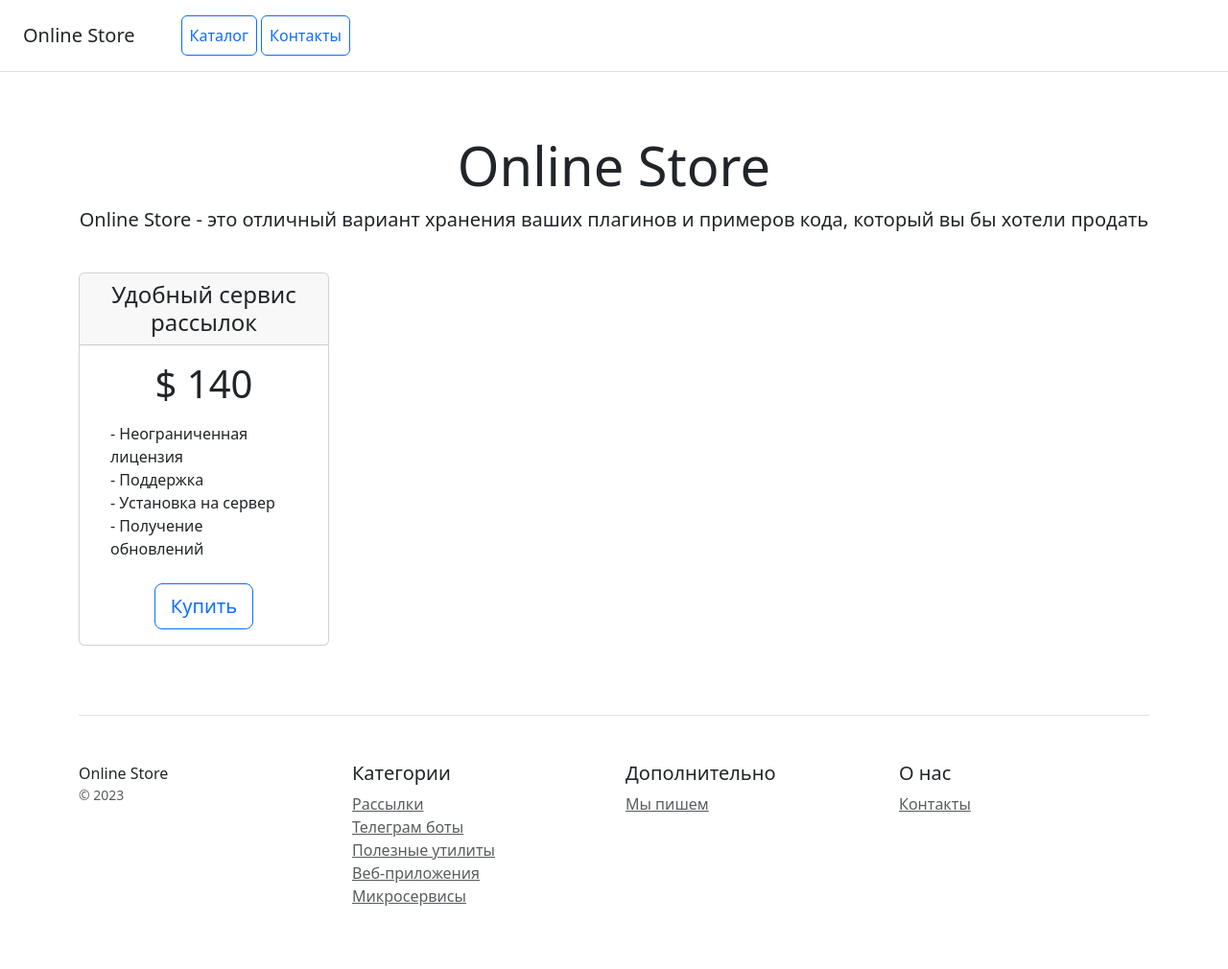
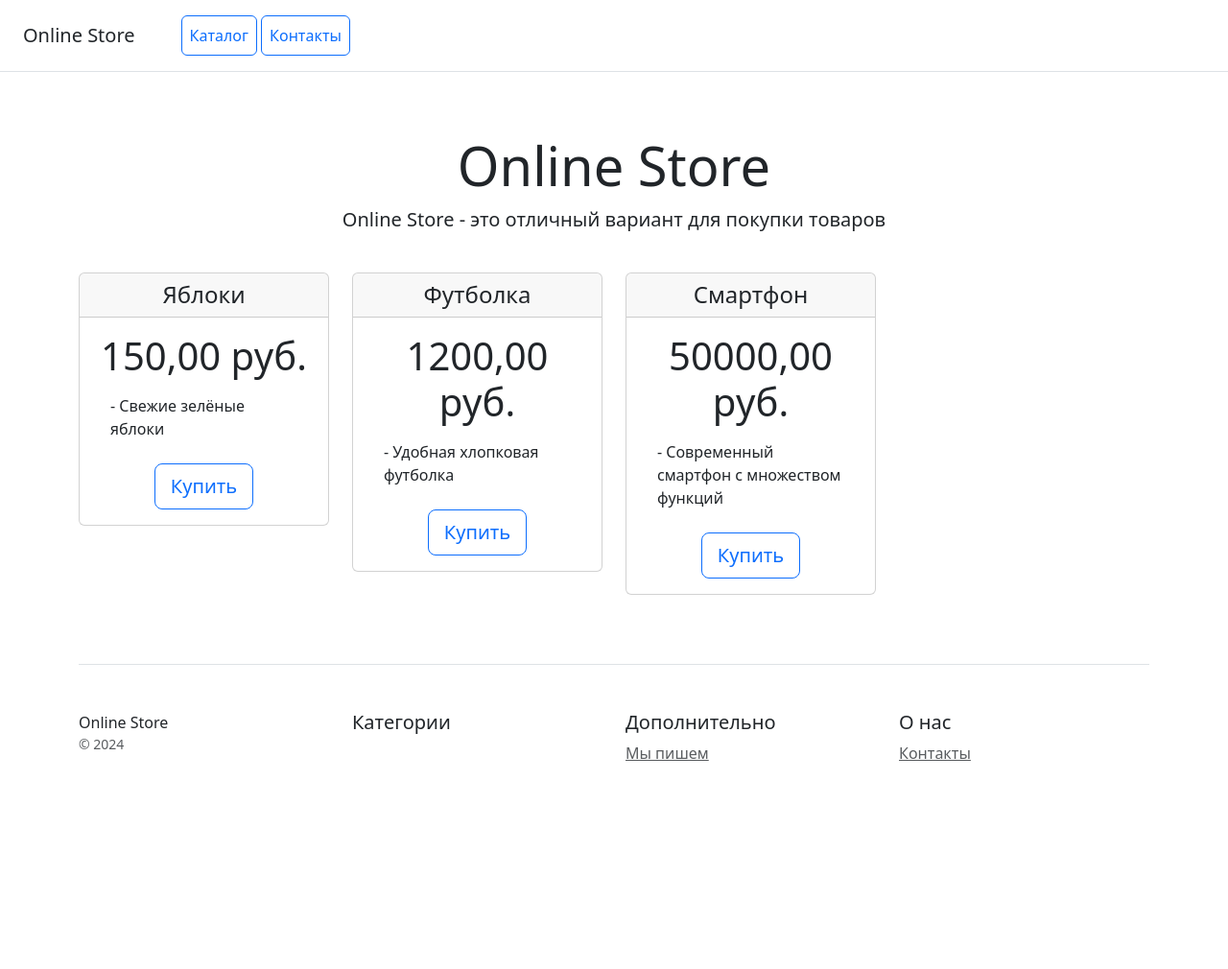
Before and after one commit to KudryashovR/online_store, a Django app: page / in a window 1280 px wide. Shown: the whole page at 96% size. After the commit the page ends 793 px from the top, so only its background shows below. Run offline with Django 5.2, Linux system fonts and the light colour scheme; data comes from the database, SQL or seed files in the repository.

Commit message:
ADD: displaying 5 products on the home page

```diff
--- a/catalog/templates/catalog/home.html
+++ b/catalog/templates/catalog/home.html
@@ -19,46 +19,37 @@
 
 <div class="pricing-header px-3 py-3 pt-md-5 pb-md-4 mx-auto text-center">
     <h1 class="display-4">Online Store</h1>
-    <p class="lead">Online Store - это отличный вариант хранения ваших плагинов и примеров кода, который вы бы хотели
-        продать</p>
+    <p class="lead">Online Store - это отличный вариант для покупки товаров</p>
 </div>
 
 <div class="container">
     <div class="row text-center">
+        {% for product in products %}
         <div class="col-3">
             <div class="card mb-4 box-shadow">
                 <div class="card-header">
-                    <h4 class="my-0 font-weight-normal">Удобный сервис рассылок</h4>
+                    <h4 class="my-0 font-weight-normal">{{ product.name }}</h4>
                 </div>
                 <div class="card-body">
-                    <h1 class="card-title pricing-card-title">$ 140</h1>
+                    <h1 class="card-title pricing-card-title">{{ product.price }} руб.</h1>
                     <ul class="list-unstyled mt-3 mb-4 text-start m-3">
-                        <li>- Неограниченная лицензия</li>
-                        <li>- Поддержка</li>
-                        <li>- Установка на сервер</li>
-                        <li>- Получение обновлений</li>
+                        <li>- {{ product.description }}</li>
                     </ul>
                     <button type="button" class="btn btn-lg btn-block btn-outline-primary">Купить</button>
                 </div>
             </div>
         </div>
+        {% endfor %}
     </div>
 
     <footer class="pt-4 my-md-5 pt-md-5 border-top">
         <div class="row">
             <div class="col-12 col-md">
                 Online Store
-                <small class="d-block mb-3 text-muted">&copy; 2023</small>
+                <small class="d-block mb-3 text-muted">&copy; 2024</small>
             </div>
             <div class="col-6 col-md">
                 <h5>Категории</h5>
-                <ul class="list-unstyled text-small">
-                    <li><a class="text-muted" href="#">Рассылки</a></li>
-                    <li><a class="text-muted" href="#">Телеграм боты</a></li>
-                    <li><a class="text-muted" href="#">Полезные утилиты</a></li>
-                    <li><a class="text-muted" href="#">Веб-приложения</a></li>
-                    <li><a class="text-muted" href="#">Микросервисы</a></li>
-                </ul>
             </div>
             <div class="col-6 col-md">
                 <h5>Дополнительно</h5>
--- a/catalog/views.py
+++ b/catalog/views.py
@@ -2,9 +2,23 @@ from django.shortcuts import render
 
 import datetime
 
+from catalog.models import Product
+
 
 def home(request):
-    return render(request, 'catalog/home.html')
+    latest_products = Product.objects.order_by('-id')[:5]
+
+    for product in latest_products:
+        print(
+            f'Product ID: {product.id}, Name: {product.name}, Description: {product.description}, '
+            f'Price: {product.price}'
+        )
+
+    context = {
+        'products': latest_products,
+    }
+
+    return render(request, 'catalog/home.html', context)
 
 
 def contacts(request):
```
